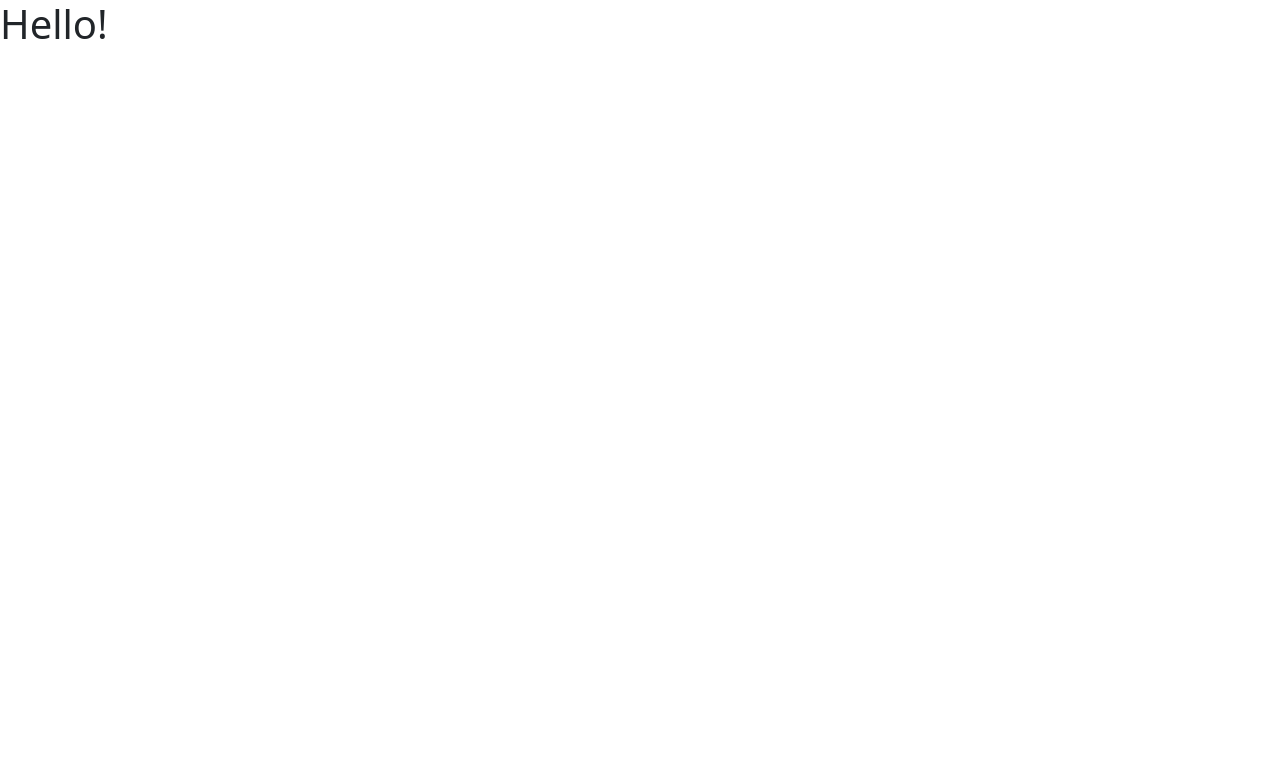
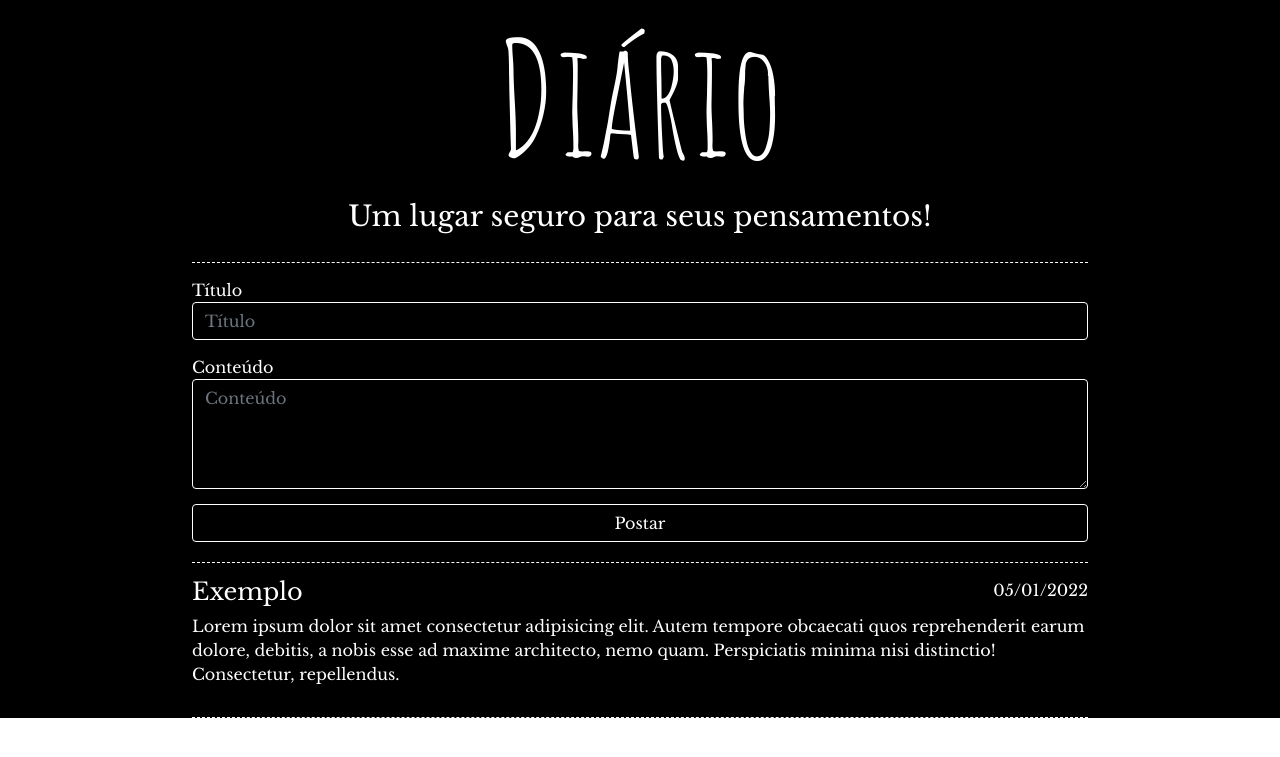
Before and after one commit to ArthurUezu/flask-projeto, a Flask app: page / in a window 1280 px wide. Before the commit the part shown is almost empty. Shown: the top 757 px of the page. Run offline with Flask 2, Linux system fonts and the light colour scheme.

Commit message:
Estilização

```diff
--- a/app/static/style.css
+++ b/app/static/style.css
@@ -0,0 +1,57 @@
+/* General settings */
+*{
+    margin: 0;
+    padding: 0;
+    box-sizing: border-box;
+    font-family: 'Libre Baskerville', serif;
+    color:white;
+}
+#main{
+    background-color: black;
+    width: 100%;
+    padding: 0 15%;
+}
+
+/* Header organization */
+header{
+    display: flex;
+    flex-direction: column;
+    justify-content: center;
+    align-items: center;
+    padding-bottom: 20px;
+    border-bottom: 1px dashed white;
+}
+header>#logo>h1{
+    font-family: 'Amatic SC', cursive;
+    font-size: 10rem;
+    text-align: center;
+}
+
+/* Content organization */
+form{
+    padding-bottom: 20px;
+    border-bottom: 1px dashed white;
+}
+.form-control{
+    color:white;
+    border: 1px solid white;
+    background-color: black
+}
+label{
+    padding-top: 15px;
+}
+#submit{
+    margin-top: 15px;
+    border: 1px solid white;
+}
+
+/* Post organization */
+.post{
+    padding: 15px 0px;
+    border-bottom: 1px dashed white;
+}
+.title{
+    display: flex;
+    justify-content: space-between;
+
+}
--- a/app/templates/base.html
+++ b/app/templates/base.html
@@ -4,15 +4,28 @@
     <meta charset="UTF-8">
     <meta http-equiv="X-UA-Compatible" content="IE=edge">
     <meta name="viewport" content="width=device-width, initial-scale=1.0">
+    <link rel="stylesheet" href="https://cdn.jsdelivr.net/npm/bootstrap@5.1.3/dist/css/bootstrap.min.css">
+    <link rel="preconnect" href="https://fonts.googleapis.com">
+    <link rel="preconnect" href="https://fonts.gstatic.com" crossorigin>
+    <link href="https://fonts.googleapis.com/css2?family=Amatic+SC:wght@400;700&family=Libre+Baskerville:ital,wght@0,400;0,700;1,400&family=Oswald:wght@200;400;700&display=swap" rel="stylesheet">
     <link rel="stylesheet" href="{{url_for('static',filename='style.css')}}">
-    <link rel="stylesheet" href="https://cdn.jsdelivr.net/npm/bootstrap@5.1.3/dist/css/bootstrap.min.css">
     <title>{%block title%}Diário{%endblock%}</title>
 </head>
 <body>
-    <header>
+    <div id="main">
+        <header>
+            <div id="logo">
+                <h1>
+                    Diário
+                </h1>
+                <h3>Um lugar seguro para seus pensamentos!</h3>
+            </div>
+            <nav>
 
-    </header>
-    {%block content%}
-    {%endblock%}
+            </nav>
+        </header>
+        {%block content%}
+        {%endblock%}
+    </div>
 </body>
 </html>
--- a/app/templates/index.html
+++ b/app/templates/index.html
@@ -1,5 +1,27 @@
 {%extends "base.html"%}
 {%block title%}Diário{%endblock%}
 {%block content%}
-<h1>Hello!</h1>
+<div id="main-content">
+    <form action="" >
+        <div class="form-group">
+            <label for="title">Título</label>
+            <input class="form-control" placeholder="Título" type="text" name="title" id="title">
+            <label for="content">Conteúdo</label>
+            <textarea class="form-control" rows="4" placeholder="Conteúdo" type="textarea" name="content" id="content"></textarea>
+            <button class="form-control btn" type="submit" id="submit">
+                Postar
+            </button>
+        </div>
+    </form>
+    <article class="post">
+        <div class="title">
+            <h4>Exemplo</h4>
+            <time datetime="2024-01-5">05/01/2022</time>
+        </div>
+        <div class="content">
+            <p>Lorem ipsum dolor sit amet consectetur adipisicing elit. Autem tempore obcaecati quos reprehenderit earum dolore, debitis, a nobis esse ad maxime architecto, nemo quam. Perspiciatis minima nisi distinctio! Consectetur, repellendus.</p>
+        </div>
+    </article>
+
+</div>
 {%endblock%}
```
